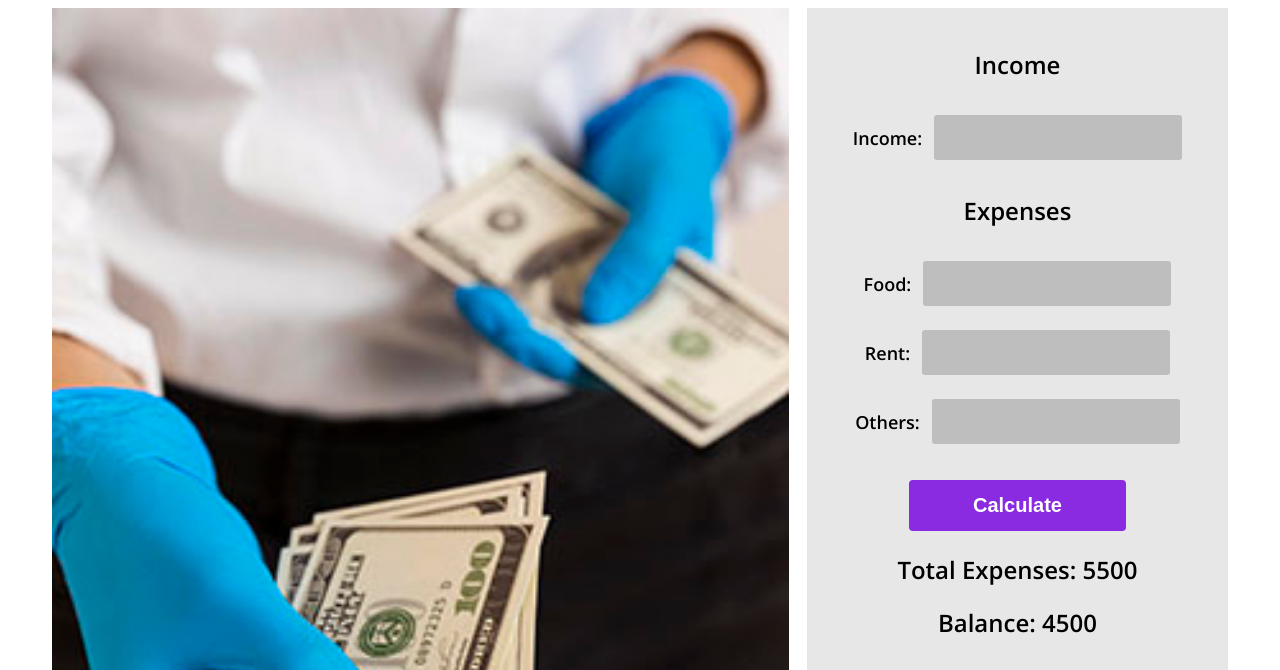
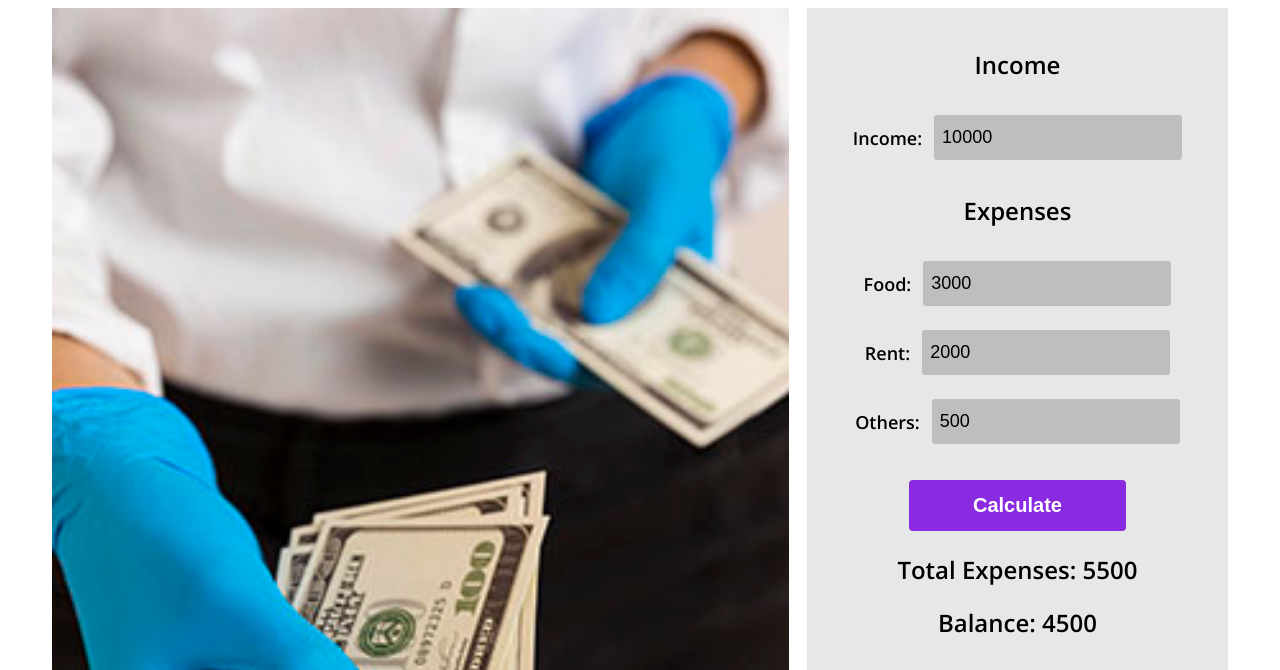
Before and after one commit to kakon4366/money-master, a plain HTML site: page index.html in a window 1280 px wide. Shown: the part 117-787 px from the top of the page. Drawn offline with nearby package versions, Linux system fonts and the light colour scheme.

Commit message:
Html and Js update

```diff
--- a/index.html
+++ b/index.html
@@ -24,30 +24,33 @@
                             <h2>Income</h2>
                             <div class="input-field">
                                 <p>Income: </p>
-                                <input type="text">
+                                <input type="text" value="10000">
                             </div>
                             <h2>Expenses</h2>
                             <div class="input-field">
                                 <p>Food: </p>
-                                <input type="text">
+                                <input type="text" value="3000">
                             </div>
                             <div class="input-field">
                                 <p>Rent: </p>
-                                <input type="text">
+                                <input type="text" value="2000">
                             </div>
                             <div class="input-field">
                                 <p>Others: </p>
-                                <input type="text">
+                                <input type="text" value="500">
                             </div>
-                            <button class="calc-btn">Calculate</button> <br>
+                            <!-- calculate btn -->
+                            <button id="calculate-btn" class="calc-btn">Calculate</button> <br>
                             <h2>Total Expenses: 5500</h2>
                             <br>
                             <h2>Balance: 4500</h2>
+                            <!-- saveing field -->
                             <div class="input-field">
                                 <p>Save: </p>
                                 <div>
                                     <input style="width: 98px; text-align: center;" type="text">
                                     %
+                                    <!-- saveing btn -->
                                     <button style="padding: 12px 15px" class="calc-btn">Save</button>
                                 </div>
                             </div>
--- a/js/app.js
+++ b/js/app.js
@@ -0,0 +1,6 @@
+
+
+//calculate handler
+document.getElementById('calculate-btn').addEventListener('click', function(){
+    console.log('clicked');
+})
```
Also changed, not shown: images/money.jpg (deleted).
